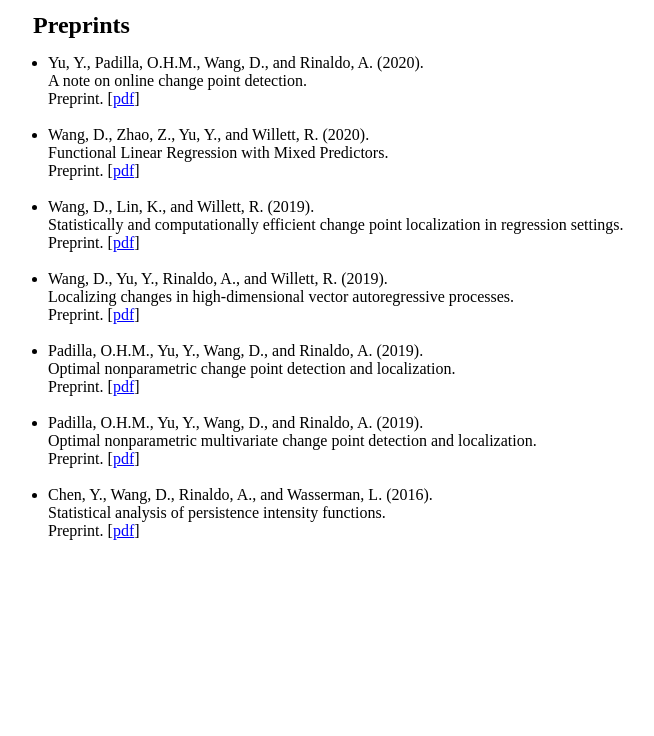
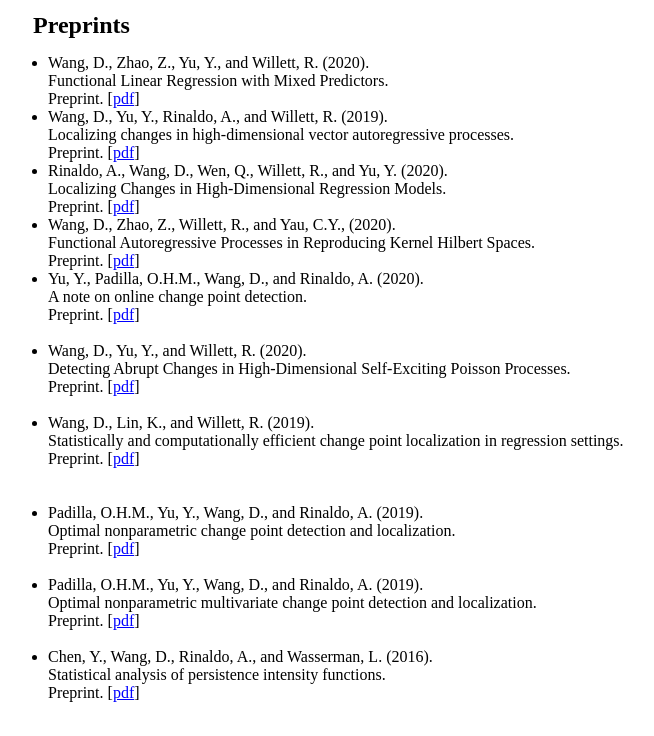
Before and after one commit to darenwang/website, a plain HTML site: page index.html in a window 1280 px wide. Shown: the part 992-1728 px from the top of the page, without its empty margins (17-671 px from the left). Before the commit the page ends 1566 px from the top, so only its background shows below. Drawn offline with Linux system fonts and the light colour scheme.

Commit message:
Update index.html

```diff
--- a/index.html
+++ b/index.html
@@ -166,6 +166,51 @@ Wang, D., Yu, Y., and Rinaldo, A. (2018).
 
 
 
+ <li>
+      Wang, D., Zhao, Z., Yu, Y., and Willett, R. (2020).
+</br>
+     Functional Linear Regression with Mixed Predictors.
+</br>
+<a> Preprint. [<a href="https://arxiv.org/abs/2012.00460" style="color:#0000FF;">pdf</a>]
+</li>
+
+
+ <li>
+      Wang, D., Yu, Y., Rinaldo, A., and Willett, R. (2019).
+</br>
+      Localizing changes in high-dimensional vector autoregressive processes. </br>
+
+<a> Preprint. [<a href="https://arxiv.org/abs/1909.06359" style="color:#0000FF;">pdf</a>]
+</li>
+
+
+
+
+
+
+
+
+
+ <li>
+     Rinaldo, A., Wang, D.,  Wen, Q.,  Willett, R., and   Yu, Y. (2020).
+</br>
+       Localizing Changes in High-Dimensional Regression Models.</br>
+
+<a> Preprint. [<a href="https://arxiv.org/abs/2010.10410" style="color:#0000FF;">pdf</a>]
+</li>
+
+
+ <li>
+       Wang, D.,  Zhao, Z.,  Willett, R., and  Yau,  C.Y., (2020).
+</br>
+       Functional Autoregressive Processes in Reproducing Kernel Hilbert Spaces.</br>
+
+<a> Preprint. [<a href="https://arxiv.org/abs/2011.13993" style="color:#0000FF;">pdf</a>]
+</li>
+
+
+
+
 
 
  <li>
@@ -183,20 +228,17 @@ Wang, D., Yu, Y., and Rinaldo, A. (2018).
 
 
 
+
  <li>
-      Wang, D., Zhao, Z., Yu, Y., and Willett, R. (2020).
+      Wang, D.,  Yu, Y., and  Willett, R.  (2020).
 </br>
-     Functional Linear Regression with Mixed Predictors.
+       Detecting Abrupt Changes in High-Dimensional Self-Exciting Poisson Processes.</br>
 
-
-</br>
-
-<a> Preprint. [<a href="https://arxiv.org/abs/2012.00460" style="color:#0000FF;">pdf</a>]
+<a> Preprint. [<a href="https://arxiv.org/abs/2006.03572" style="color:#0000FF;">pdf</a>]
 
 
 
 </li>
-
 
 
 </br>
@@ -221,16 +263,7 @@ Wang, D., Yu, Y., and Rinaldo, A. (2018).
 
 
 
- <li>
-      Wang, D., Yu, Y., Rinaldo, A., and Willett, R. (2019).
-</br>
-      Localizing changes in high-dimensional vector autoregressive processes. </br>
 
-<a> Preprint. [<a href="https://arxiv.org/abs/1909.06359" style="color:#0000FF;">pdf</a>]
-
-
-
-</li>
 
 
 
```
